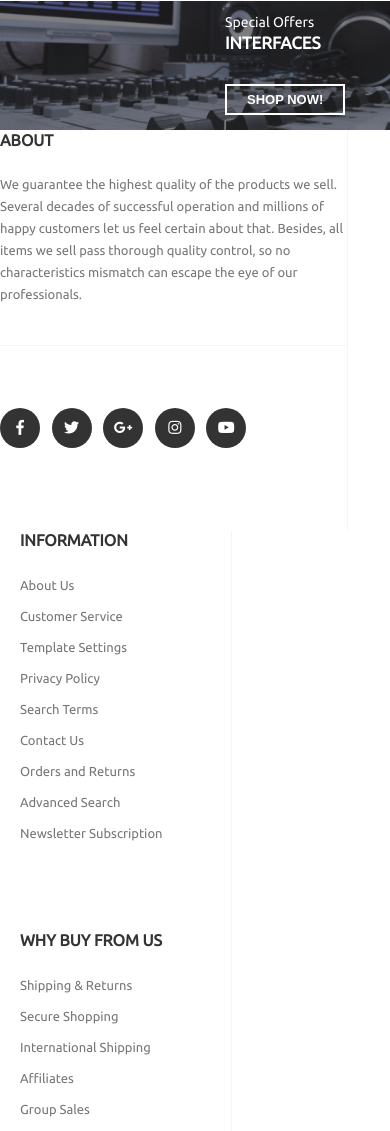
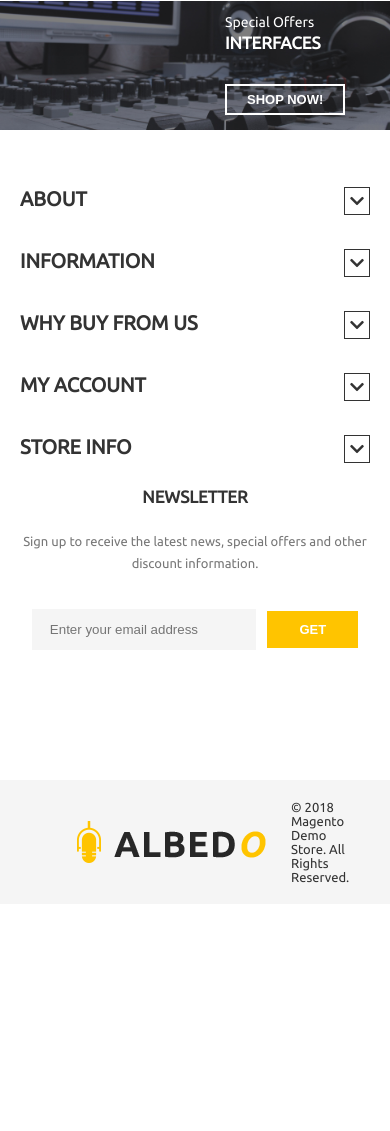
Before and after one commit to GeekBrucy/Web_Clone_Albed, a plain HTML site: page index.html in a window 390 px wide. Shown: the part 2581-3712 px from the top of the page. After the commit the page ends 3485 px from the top, so only its background shows below. Drawn offline with Linux system fonts and the light colour scheme.

Commit message:
aboutInfo section responsive style finished (script not included)

```diff
--- a/css/style.css
+++ b/css/style.css
@@ -744,24 +744,23 @@ img {
   color: #ffc400;
 }
 
+@media screen and (max-width: 992px) and (min-width: 320px) {
   #best-seller {
     margin-top: .3rem;
   }
-
   #best-seller .bs-header {
     margin-bottom: .3rem;
   }
-
   #best-seller .bs-content {
     -webkit-box-orient: vertical;
     -webkit-box-direction: normal;
     -ms-flex-direction: column;
     flex-direction: column;
   }
-
   #best-seller .bs-content .bs-item {
     width: 100%;
     margin-bottom: .5rem;
+  }
 }
 
 #products {
@@ -856,40 +855,35 @@ img {
   color: #333;
 }
 
+@media screen and (max-width: 992px) and (min-width: 320px) {
   #products {
     margin-top: 0;
   }
-
   #products .prod-item {
     height: 2.6rem;
   }
-
   #products .prod-item:nth-child(odd) .prod-text {
     left: .3rem;
   }
-
   #products .prod-item:nth-child(even) .prod-text {
     right: .3rem;
   }
-
   #products .prod-item .prod-text {
     width: 3rem;
     top: .26rem;
   }
-
   #products .prod-item .prod-text h3 {
     font-weight: normal;
     font-size: .28rem;
     margin-bottom: .06rem;
   }
-
   #products .prod-item .prod-text h1 {
     font-size: .34rem;
     margin-bottom: .1rem;
   }
-
   #products .prod-item .prod-text button {
     padding: .12rem .4rem;
+  }
 }
 
 #about-info-contact {
@@ -916,10 +910,18 @@ img {
   color: #ffc400;
 }
 
-#about-info-contact h3 {
+#about-info-contact .show-more {
   color: #333;
   font-size: .32rem;
   margin-bottom: .48rem;
+}
+
+#about-info-contact h3 {
+  font-size: .32rem;
+}
+
+#about-info-contact h3 .fas {
+  display: none;
 }
 
 #about-info-contact p, #about-info-contact a, #about-info-contact li {
@@ -953,6 +955,10 @@ img {
   margin-bottom: .8rem;
   padding-bottom: .54rem;
   border-bottom: 0.02rem solid #f5f5f5;
+}
+
+#about-info-contact .about .bottom h3, #about-info-contact .store-info .bottom h3 {
+  margin-bottom: .48rem;
 }
 
 #about-info-contact .about .bottom li, #about-info-contact .store-info .bottom li {
@@ -1021,12 +1027,62 @@ img {
   border-color: #000;
 }
 
+@media screen and (max-width: 992px) and (min-width: 320px) {
   #about-info-contact {
+    width: 100%;
+    margin: 0 !important;
+    padding: 1.12rem .4rem;
+  }
+  #about-info-contact > * {
+    padding: 0;
+    float: none;
+    width: 100% !important;
+    height: auto;
+    border: 0;
+    margin-bottom: .2rem;
+  }
+  #about-info-contact > * h3 {
+    font-size: .4rem;
+  }
+  #about-info-contact > * ul.collapse, #about-info-contact > * p.collapse {
+    overflow: hidden;
+    height: 0;
     margin: 0;
   }
-
-#about-info-contact .about, #about-info-contact .store-info {
-  padding: 0 !important;
+  #about-info-contact .about .top, #about-info-contact .store-info .top {
+    margin: 0;
+    padding: 0;
+    border: 0;
+  }
+  #about-info-contact .store-info .bottom {
+    text-align: center;
+  }
+  #about-info-contact .store-info .bottom h3 {
+    color: #333;
+    font-size: .34rem;
+  }
+  #about-info-contact .about .bottom {
+    display: none;
+  }
+  #about-info-contact .show-more {
+    width: 100%;
+  }
+  #about-info-contact .show-more:after {
+    content: "";
+    display: block;
+    clear: both;
+  }
+  #about-info-contact .show-more h3 {
+    float: left;
+  }
+  #about-info-contact .show-more .fas {
+    display: block;
+    float: right;
+    text-align: center;
+    line-height: .52rem;
+    width: .52rem;
+    border: 0.02rem solid #333;
+  }
 }
 
 #pg-footer {
--- a/index.html
+++ b/index.html
@@ -410,8 +410,11 @@
   <section id="about-info-contact">
     <div class="about">
       <div class="top">
-        <h3>ABOUT</h3>
-        <P>We guarantee the highest quality of the products we sell. Several decades of successful operation and millions of
+        <div class="show-more">
+          <h3>ABOUT</h3>
+          <i class="fas fa-chevron-down"></i>
+        </div>
+        <P class="collapse">We guarantee the highest quality of the products we sell. Several decades of successful operation and millions of
           happy customers let us feel certain about that. Besides, all items we sell pass thorough quality control, so no
           characteristics mismatch can escape the eye of our professionals.</P>
       </div>
@@ -446,8 +449,11 @@
       </div>
     </div>
     <div class="info">
-      <h3>INFORMATION</h3>
-      <ul>
+      <div class="show-more">
+        <h3>INFORMATION</h3>
+        <i class="fas fa-chevron-down"></i>
+      </div>
+      <ul class="collapse">
         <li>
           <a href="#">About Us</a>
         </li>
@@ -478,8 +484,11 @@
       </ul>
     </div>
     <div class="why-us">
-      <h3>WHY BUY FROM US</h3>
-      <ul>
+      <div class="show-more">
+        <h3>WHY BUY FROM US</h3>
+        <i class="fas fa-chevron-down"></i>
+      </div>
+      <ul class="collapse">
         <li>
           <a href="#">Shipping & Returns</a>
         </li>
@@ -498,8 +507,11 @@
       </ul>
     </div>
     <div class="my-acc">
-      <h3>MY ACCOUNT</h3>
-      <ul>
+      <div class="show-more">
+        <h3>MY ACCOUNT</h3>
+        <i class="fas fa-chevron-down"></i>
+      </div>
+      <ul class="collapse">
         <li>
           <a href="#">Sign In</a>
         </li>
@@ -516,8 +528,11 @@
     </div>
     <div class="store-info">
       <div class="top">
-        <h3>STORE INFO</h3>
-        <ul>
+        <div class="show-more">
+          <h3>STORE INFO</h3>
+          <i class="fas fa-chevron-down"></i>
+        </div>
+        <ul class="collapse">
           <li>
             <i class="fas fa-map-marker-alt"></i>
             <span> Address: Glasgow D04 89GR</span>
```
Lines whose indentation alone changed are shown as unchanged.
